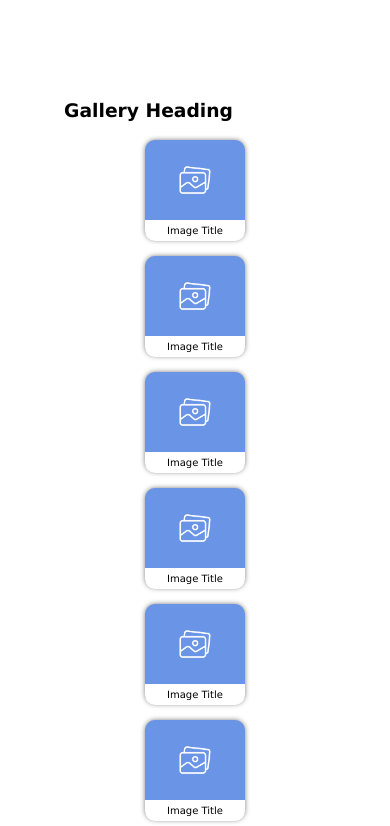
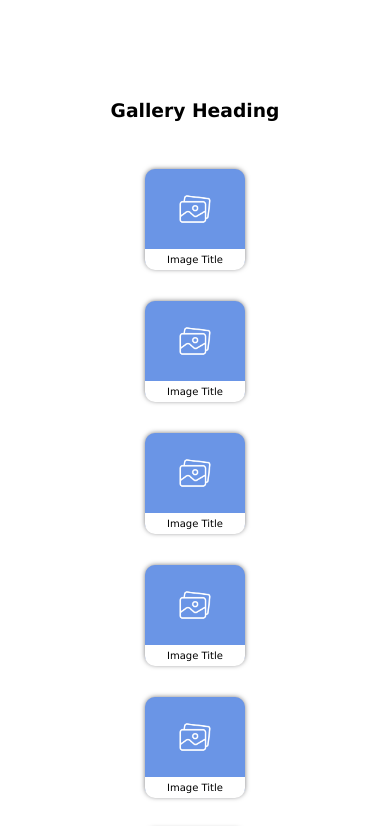
Before and after one commit to MarinaD88/Advanced-CSS, a plain HTML site: page index Vjezba3.html in a window 390 px wide. Shown: the top 826 px of the page. Drawn offline with Linux system fonts and the light colour scheme.

Commit message:
Assignment 3

```diff
--- a/index Vjezba3.html
+++ b/index Vjezba3.html
@@ -30,7 +30,8 @@
         #Placeholder {
 
             display: grid;
-            grid-gap: 1rem;
+            row-gap: 2rem;
+            margin-top: 3rem;
             grid-template-columns: repeat(5, 1fr);
             justify-items: center;
 
@@ -66,7 +67,7 @@
         }
 
 
-        @media all and (max-width: 1024px) {
+        @media screen and (max-width: 1024px) {
             #Placeholder {
                 grid-template-columns: repeat(5, 1fr);
 
@@ -84,6 +85,9 @@
             #Placeholder {
                 grid-template-columns: repeat(1, 1fr);
 
+            }
+            h3 {
+                text-align: center;
             }
         }
     </style>
```
